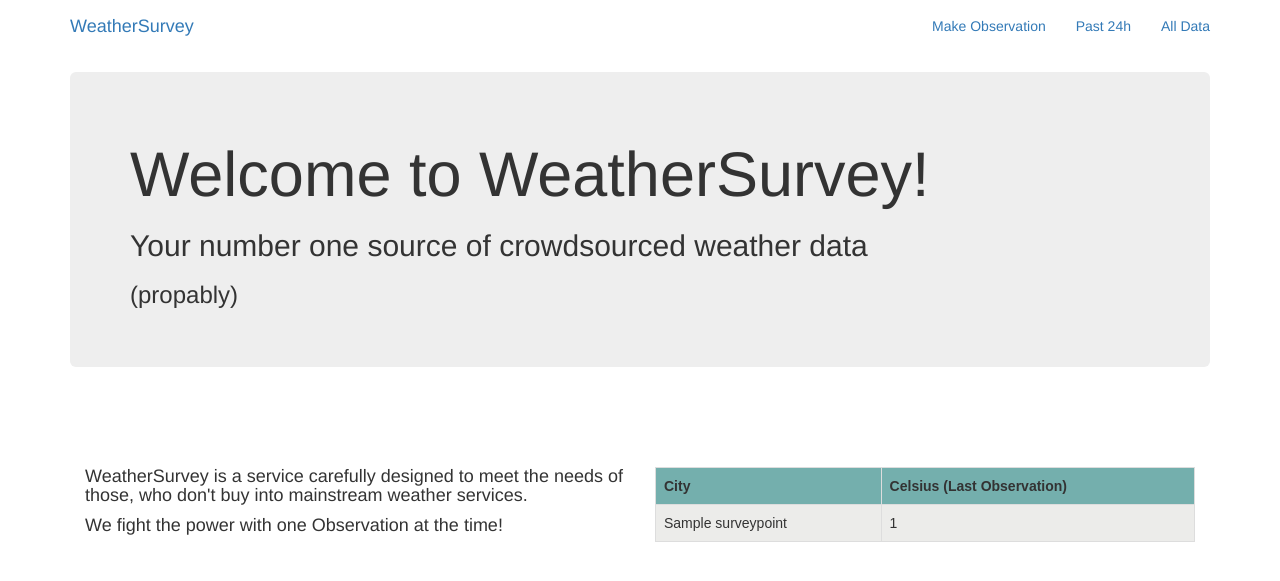
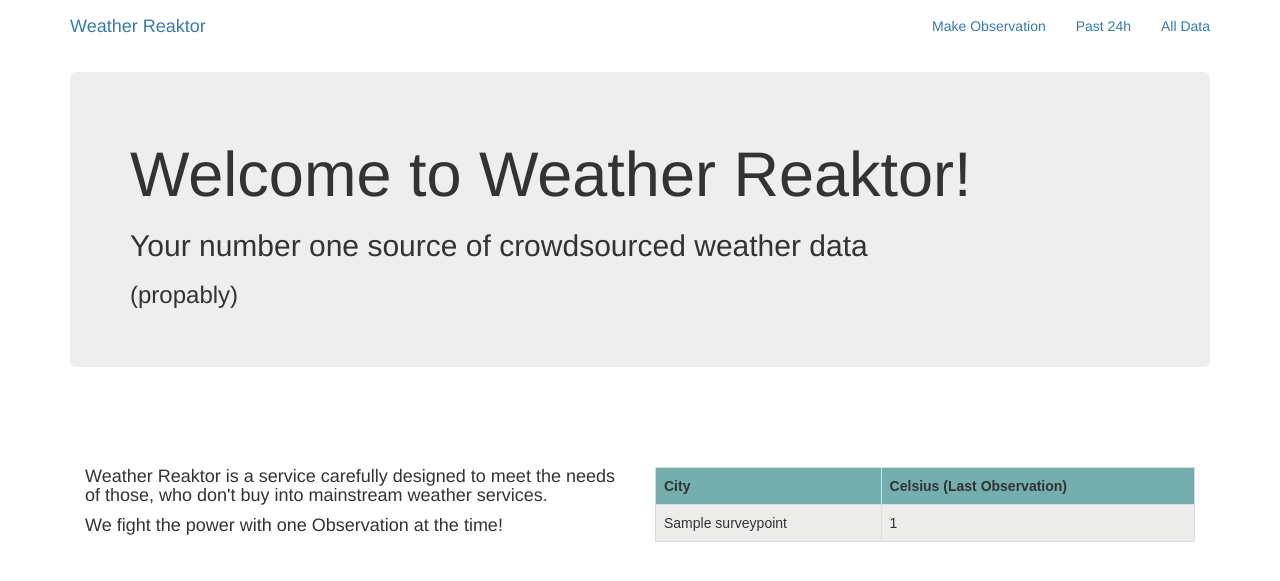
Before and after one commit to anan44/weather_survey, a Django app: page / in a window 1280 px wide. Shown: the top 581 px of the page. Run offline with Django 3.2, Linux system fonts and the light colour scheme; tables that the repository leaves empty hold one stand-in row (values such as "Sample post"); some libraries are stand-ins or nearby versions.

Commit message:
Changed name in HTML templates to Weather Reaktor

```diff
--- a/templates/base.html
+++ b/templates/base.html
@@ -4,7 +4,7 @@
   <head>
     <meta charset="UTF-8" />
     <meta name="viewport" content="width=device-width" />
-    <title>WeatherSurvey</title>
+    <title>Weather Reaktor</title>
 
     <script src="https://maxcdn.bootstrapcdn.com/bootstrap/3.3.7/js/bootstrap.min.js" integrity="sha384-Tc5IQib027qvyjSMfHjOMaLkfuWVxZxUPnCJA7l2mCWNIpG9mGCD8wGNIcPD7Txa" crossorigin="anonymous"></script>
 
@@ -15,7 +15,7 @@
   <body>
     <nav class="navbar mynav" role="navigation" id="navbar">
       <div class="container">
-        <a class="navbar-brand mynav" href="{% url 'index' %}">WeatherSurvey</a>
+        <a class="navbar-brand mynav" href="{% url 'index' %}">Weather Reaktor</a>
         <ul class="nav navbar-nav navbar-right">
           <li><a href="{% url 'survey:create' %}">Make Observation</a></li>
           <li><a href="{% url 'survey:stats' %}">Past 24h</a></li>
--- a/templates/index.html
+++ b/templates/index.html
@@ -2,12 +2,12 @@
 
 {% block content %}
   <div class="jumbotron">
-    <h1>Welcome to WeatherSurvey!</h1>
+    <h1>Welcome to Weather Reaktor!</h1>
     <h2>Your number one source of crowdsourced weather data</h2>
     <h3>(propably)</h3>
   </div>
   <div class="col-md-6">
-    <h4 class="home">WeatherSurvey is a service carefully designed to meet the needs of those,
+    <h4 class="home">Weather Reaktor is a service carefully designed to meet the needs of those,
     who don't buy into mainstream weather services.
     </h4>
     <h4>We fight the power with one Observation at the time!</p>
```
